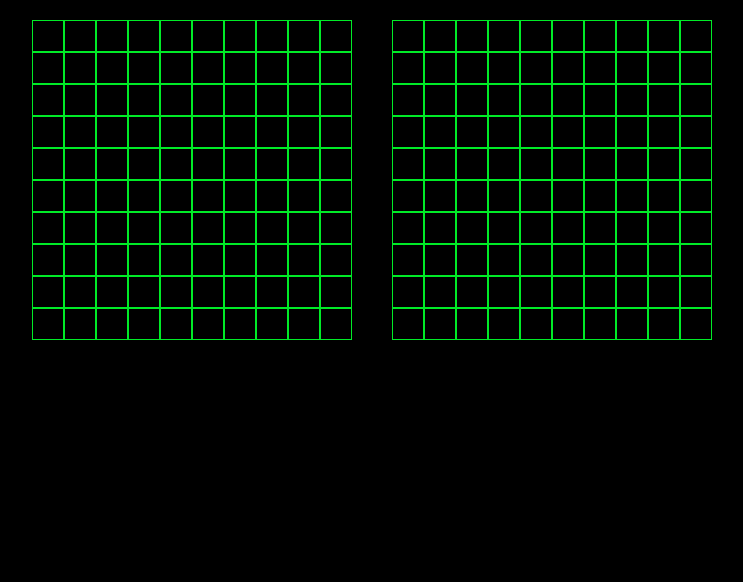
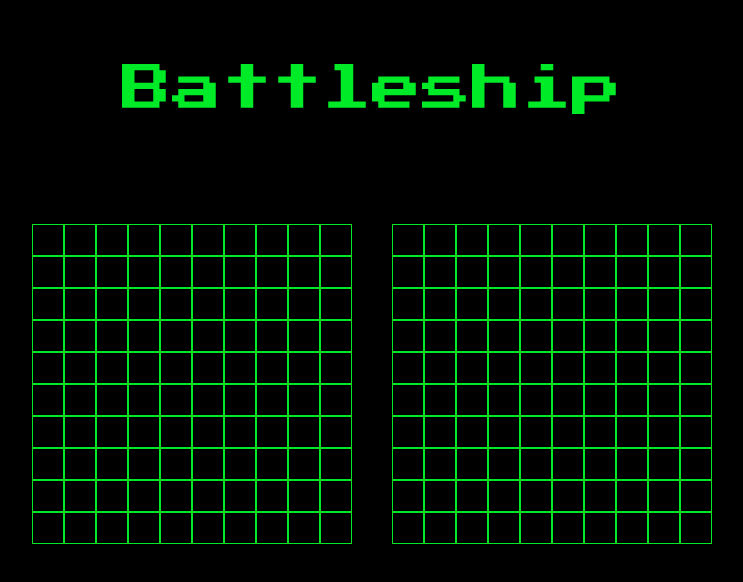
Before and after one commit to heldersrvio/battleship, a website with bundled scripts: page dist/index.html in a window 1280 px wide. Shown: the whole page, without its empty margins (268-1011 px from the left). Built offline with nearby package versions, Linux system fonts and the light colour scheme.

Commit message:
Added title

```diff
--- a/src/DOM.js
+++ b/src/DOM.js
@@ -2,7 +2,17 @@ const DOM = ((doc) => {
 	const body = doc.querySelector('body');
 
 	const clearBoard = (id) => {
-		body.removeChild(doc.getElementById(id));
+		const container = document.getElementById('gameboards-container');
+		container.removeChild(doc.getElementById(id));
+	};
+
+	const renderTitle = () => {
+		const title = doc.createElement('div');
+		title.id = 'title';
+		const h1 = doc.createElement('h1');
+		h1.textContent = 'Battleship';
+		title.appendChild(h1);
+		body.appendChild(title);
 	};
 
 	const renderBoard = (
@@ -13,6 +23,9 @@ const DOM = ((doc) => {
 		turn,
 		computersTurn
 	) => {
+		const gameboardsContainer =
+			doc.getElementById('gameboards-container') || doc.createElement('div');
+		gameboardsContainer.id = 'gameboards-container';
 		const boardContainer = doc.createElement('div');
 		boardContainer.classList.add('gameboard');
 		boardContainer.id = id;
@@ -59,12 +72,14 @@ const DOM = ((doc) => {
 			}
 			boardContainer.appendChild(square);
 		});
-		body.appendChild(boardContainer);
+		gameboardsContainer.appendChild(boardContainer);
+		body.appendChild(gameboardsContainer);
 	};
 
 	return {
 		clearBoard,
 		renderBoard,
+		renderTitle,
 	};
 })(document);
 
--- a/src/GameLoop.js
+++ b/src/GameLoop.js
@@ -54,6 +54,8 @@ const GameLoop = (againstComputer, player1Name, player2Name) => {
 	gameboard2.placeShip(ship19, 85, 85);
 	gameboard2.placeShip(ship20, 97, 99);
 
+	DOM.renderTitle();
+
 	DOM.renderBoard('gameboard-two', gameboard2, gameboard1, true, true, () =>
 		gameboard1.receiveAttack(player2.randomMove(gameboard1))
 	);
```
Also changed, not shown: dist/index.html, dist/main.js, dist/style.css.
